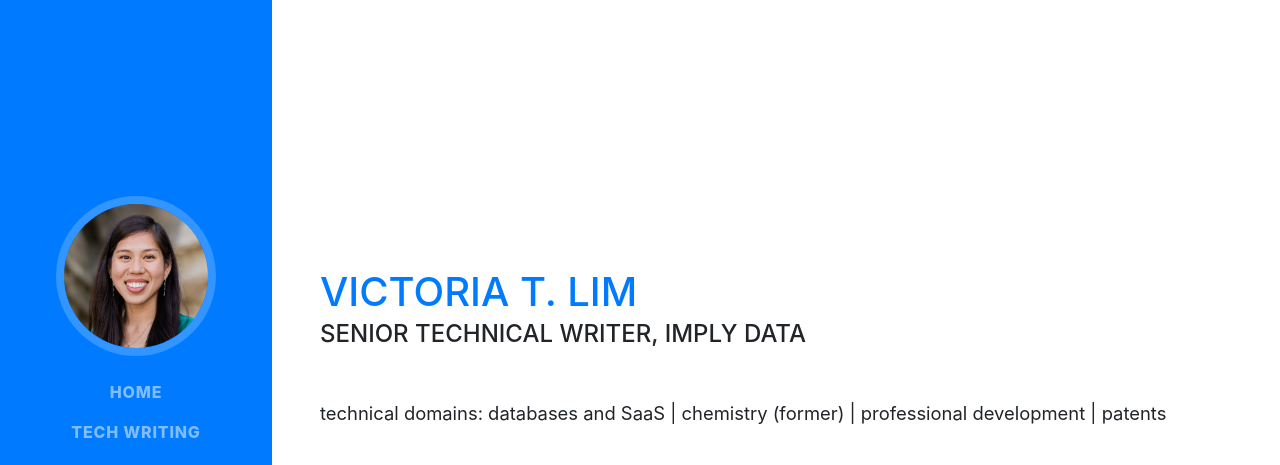
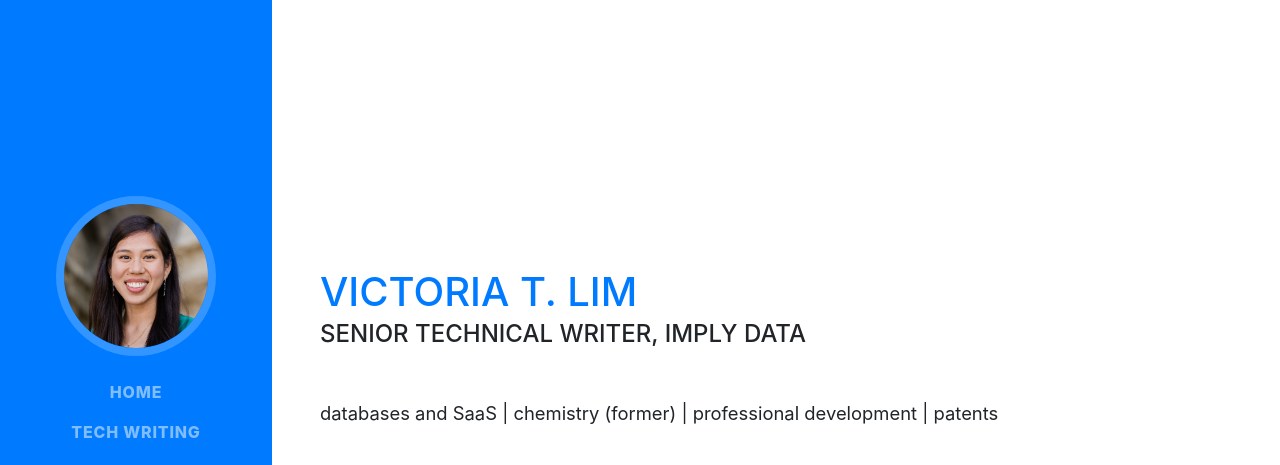
Before and after one commit to vtlim/vtlim.github.io, a website with bundled scripts: page index.html in a window 1280 px wide. Shown: the top 465 px of the page. Built offline with nearby package versions, Linux system fonts and the light colour scheme; a web font is replaced by a local one.

Commit message:
polishes

```diff
--- a/index.html
+++ b/index.html
@@ -79,7 +79,7 @@
             <span class="text-primary">Victoria T. Lim</span>
           </h1>
           <div class="subheading mb-5">Senior Technical Writer, Imply Data</div>
-          <p class="lead mb-5">technical domains: databases and SaaS | chemistry (former) | professional development | patents<br></p>
+          <p class="lead mb-5">databases and SaaS | chemistry (former) | professional development | patents<br></p>
           <div class="social-icons">
             <a href="mailto:lim.t.victoria@gmail.com" target="_blank">
               <i class="fas fa-envelope"></i>
@@ -191,20 +191,20 @@
                   <li>
                     <i class="fa-li fa fa-cube"></i>
                     July 2024 &mdash; UC Irvine Accelerate to Industry Immersion Conference<br/>
-                    Spoke on the panel for "Voices of Expertise: PhDs in Communication Professions."
+                    Spoke on the panel for "Voices of Expertise: PhDs in Communication Professions."<br/>
                   </li><li>
                   <li>
                     <i class="fa-li fa fa-cube"></i>
                     April 2023 &mdash; University of California Chemical Symposium<br/>
-                    Led an interactive workshop on résumé-building and navigating STEM career pathways.
+                    Led an interactive workshop on résumé-building and navigating STEM career pathways.<br/>
                   </li><li>
                     <i class="fa-li fa fa-cube"></i>
                     May 2019 &mdash; American Chemical Society, Orange County section<br/>
-                    Gave the keynote speech at the 56th annual high school awards banquet.
+                    Gave the keynote speech at the 56th annual high school awards banquet.<br/>
                   </li><li>
                     <i class="fa-li fa fa-cube"></i>
                     Mar 2018 &mdash; Girls in STEM symposium at St. Margaret's Episcopal School<br/>
-                    Presented my research at a high-level to high school girls interested in STEM.
+                    Presented my research at a high-level to high school girls interested in STEM.<br/>
                   </li><li>
                     <i class="fa-li fa fa-cube"></i>
                     July 2017 &mdash; SoCal Undergraduate Research Symposium<br/>
@@ -310,6 +310,7 @@
         <div class="my-auto">
           <h2 class="mb-5">Writing Portfolio</h2>
           A selection of my work demonstrating a range of technical detail and application.
+          For software-focused writing samples, see <a href="#tech-writing">tech writing</a>.
           <br /><br /><br />
 
         <table>
@@ -334,7 +335,7 @@
           </tr>
           <tr>
             <td><p>Technology disclosure for <a href="https://innovation.uci.edu" target="_blank">UCI Applied Innovation</a>
-            to garner interest from potential business development partners.</p><br></td>
+            to communicate this technology to potential business development partners in industry.</p><br></td>
           </tr>
 
           <tr>
@@ -349,9 +350,8 @@
           </tr>
           <tr>
             <td>
-              <p>Scientific publication directed to researchers in computational chemistry.
-                 Presents my project benchmarking commonly used tools in the industry.
-                 <br><a href="https://github.com/MobleyLab/benchmarkff" target="_blank">Associated with my BenchmarkFF code on Github.</a>
+              <p>Scientific publication directed to researchers in computational chemistry.<br>
+              Associated with my <a href="https://github.com/MobleyLab/benchmarkff" target="_blank">BenchmarkFF code</a> on Github.
               </p><br>
             </td>
           </tr>
```
